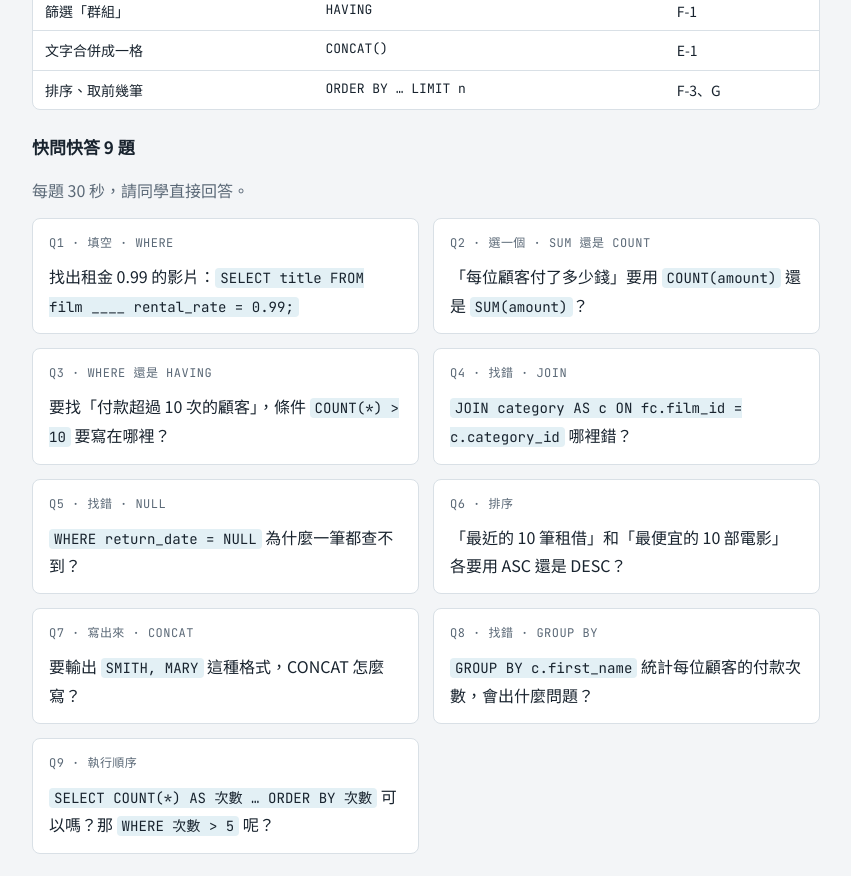
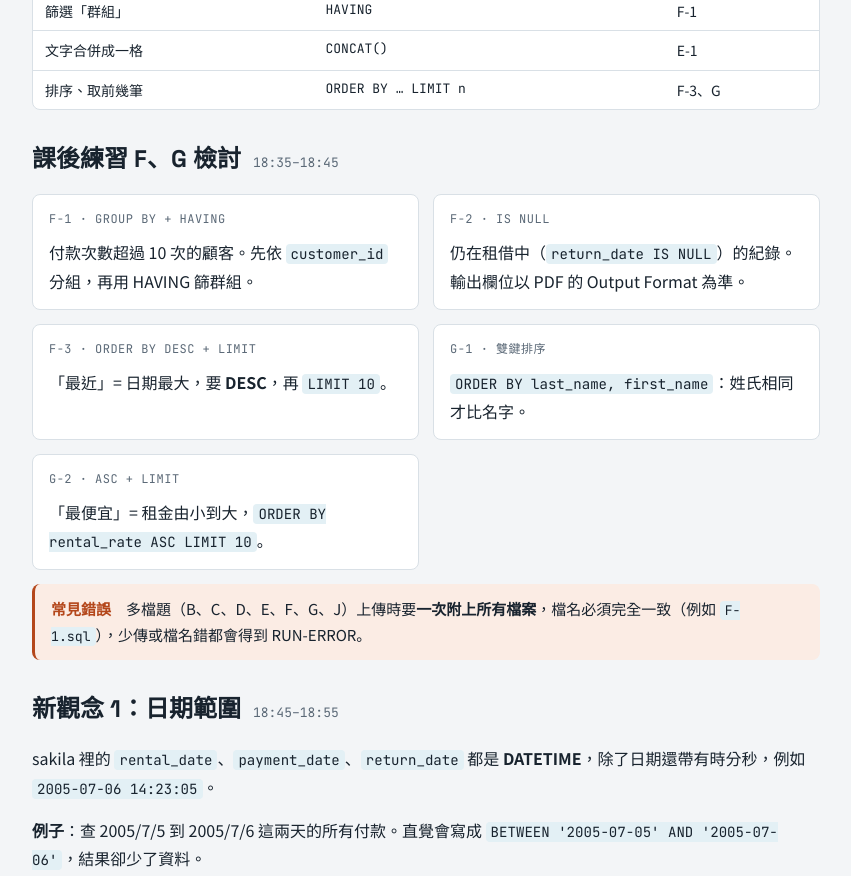
Before and after one commit to annieivy0224-byte/sql-day13, a plain HTML site: page index.html in a window 1280 px wide. Shown: the part 1080-1956 px from the top of the page, without its empty margins (214-1065 px from the left). Drawn offline with Linux system fonts and the light colour scheme.

Commit message:
Remove quick quiz from handout
Co-Authored-By: Claude Opus 5.5 <noreply@anthropic.com>

```diff
--- a/index.html
+++ b/index.html
@@ -145,19 +145,6 @@ html{scroll-behavior:smooth}
       <tr><td>排序、取前幾筆</td><td class="mono">ORDER BY … LIMIT n</td><td>F-3、G</td></tr>
     </tbody>
   </table></div>
-  <h3>快問快答 9 題</h3>
-  <p class="lead">每題 30 秒，請同學直接回答。</p>
-  <div class="grid2">
-    <div class="card"><span class="lbl">Q1 · 填空 · WHERE</span><p>找出租金 0.99 的影片：<code>SELECT title FROM film ____ rental_rate = 0.99;</code></p></div>
-    <div class="card"><span class="lbl">Q2 · 選一個 · SUM 還是 COUNT</span><p>「每位顧客付了多少錢」要用 <code>COUNT(amount)</code> 還是 <code>SUM(amount)</code>？</p></div>
-    <div class="card"><span class="lbl">Q3 · WHERE 還是 HAVING</span><p>要找「付款超過 10 次的顧客」，條件 <code>COUNT(*) &gt; 10</code> 要寫在哪裡？</p></div>
-    <div class="card"><span class="lbl">Q4 · 找錯 · JOIN</span><p><code>JOIN category AS c ON fc.film_id = c.category_id</code> 哪裡錯？</p></div>
-    <div class="card"><span class="lbl">Q5 · 找錯 · NULL</span><p><code>WHERE return_date = NULL</code> 為什麼一筆都查不到？</p></div>
-    <div class="card"><span class="lbl">Q6 · 排序</span><p>「最近的 10 筆租借」和「最便宜的 10 部電影」各要用 ASC 還是 DESC？</p></div>
-    <div class="card"><span class="lbl">Q7 · 寫出來 · CONCAT</span><p>要輸出 <code>SMITH, MARY</code> 這種格式，CONCAT 怎麼寫？</p></div>
-    <div class="card"><span class="lbl">Q8 · 找錯 · GROUP BY</span><p><code>GROUP BY c.first_name</code> 統計每位顧客的付款次數，會出什麼問題？</p></div>
-    <div class="card"><span class="lbl">Q9 · 執行順序</span><p><code>SELECT COUNT(*) AS 次數 … ORDER BY 次數</code> 可以嗎？那 <code>WHERE 次數 &gt; 5</code> 呢？</p></div>
-  </div>
 </section>
 
 <section id="fg">
```
